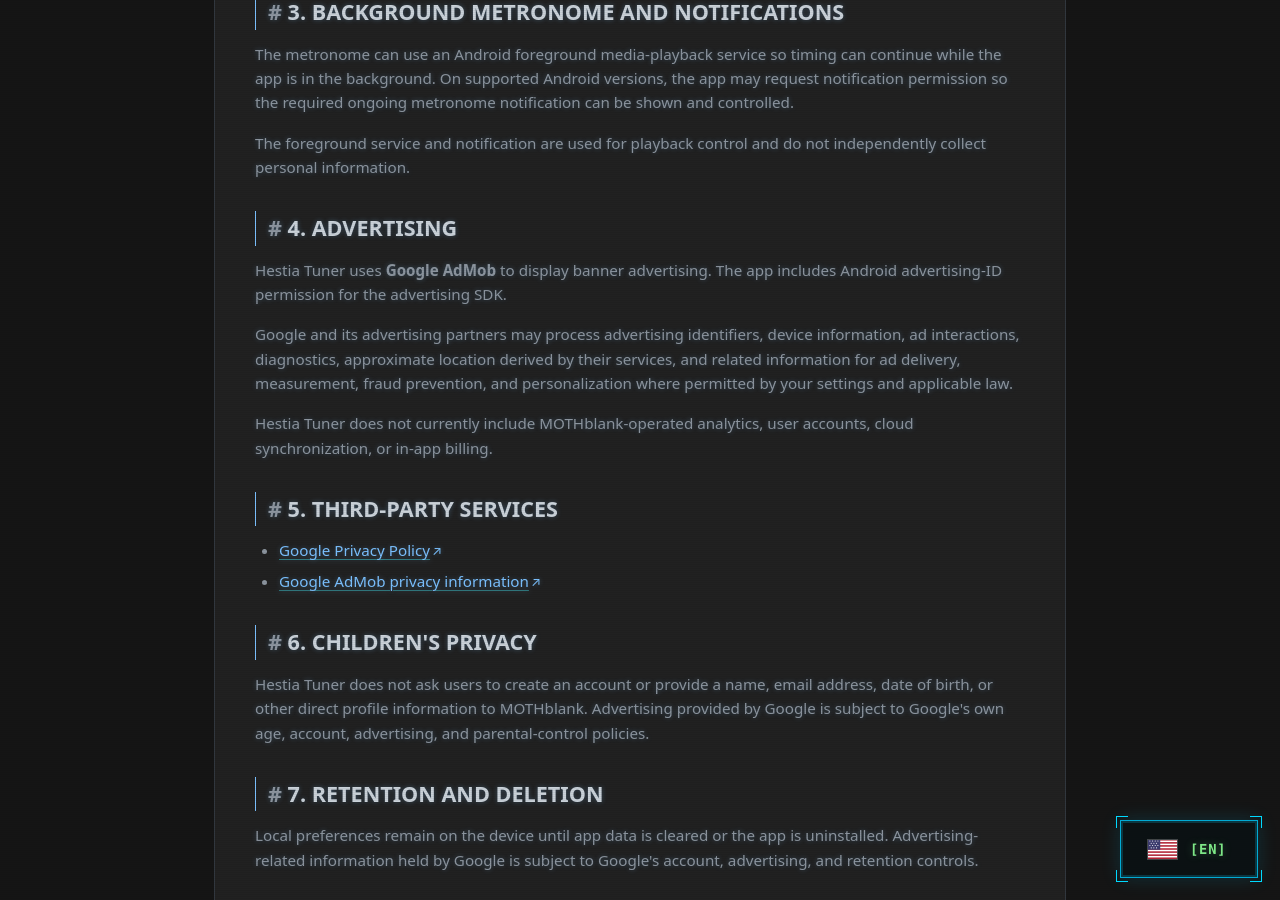
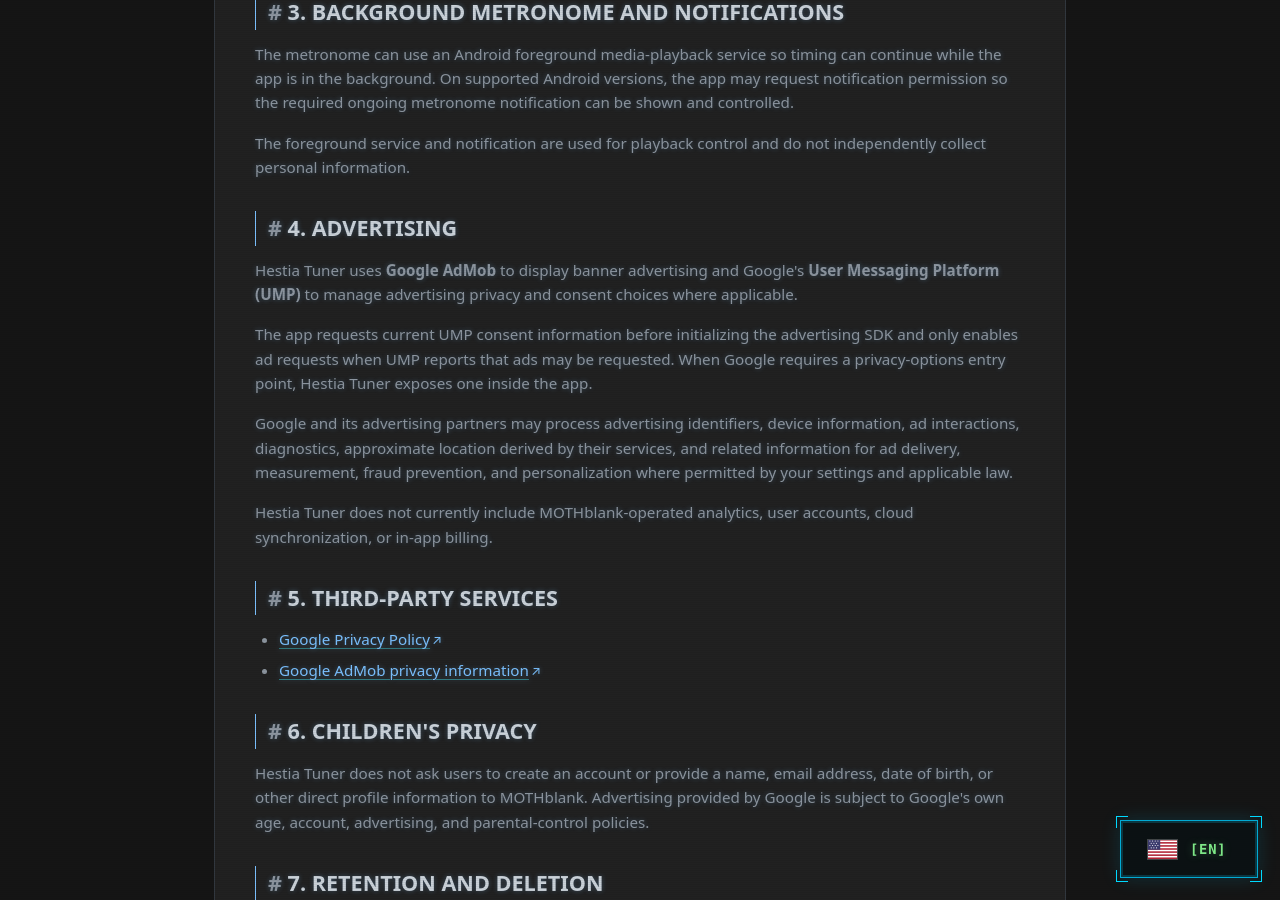
Before and after one commit to MOTHblank/mothblank.github.io, a Jekyll site: the page built from privacy-hestia.html, in a window 1280 px wide and 900 px high, scrolled down 763 px. Built offline with Jekyll 4.4.1, drawn with Linux system fonts in a browser that asks for light colours.

Commit message:
Document Hestia UMP consent flow

```diff
--- a/privacy-hestia.html
+++ b/privacy-hestia.html
@@ -22,7 +22,7 @@
 
 <div class="doc-section"><h2>3. Background Metronome and Notifications</h2><p>The metronome can use an Android foreground media-playback service so timing can continue while the app is in the background. On supported Android versions, the app may request notification permission so the required ongoing metronome notification can be shown and controlled.</p><p>The foreground service and notification are used for playback control and do not independently collect personal information.</p></div>
 
-<div class="doc-section"><h2>4. Advertising</h2><p>Hestia Tuner uses <strong>Google AdMob</strong> to display banner advertising. The app includes Android advertising-ID permission for the advertising SDK.</p><p>Google and its advertising partners may process advertising identifiers, device information, ad interactions, diagnostics, approximate location derived by their services, and related information for ad delivery, measurement, fraud prevention, and personalization where permitted by your settings and applicable law.</p><p>Hestia Tuner does not currently include MOTHblank-operated analytics, user accounts, cloud synchronization, or in-app billing.</p></div>
+<div class="doc-section"><h2>4. Advertising</h2><p>Hestia Tuner uses <strong>Google AdMob</strong> to display banner advertising and Google's <strong>User Messaging Platform (UMP)</strong> to manage advertising privacy and consent choices where applicable.</p><p>The app requests current UMP consent information before initializing the advertising SDK and only enables ad requests when UMP reports that ads may be requested. When Google requires a privacy-options entry point, Hestia Tuner exposes one inside the app.</p><p>Google and its advertising partners may process advertising identifiers, device information, ad interactions, diagnostics, approximate location derived by their services, and related information for ad delivery, measurement, fraud prevention, and personalization where permitted by your settings and applicable law.</p><p>Hestia Tuner does not currently include MOTHblank-operated analytics, user accounts, cloud synchronization, or in-app billing.</p></div>
 
 <div class="doc-section"><h2>5. Third-Party Services</h2><ul><li><a class="doc-link" href="https://policies.google.com/privacy" target="_blank" rel="noopener noreferrer">Google Privacy Policy</a></li><li><a class="doc-link" href="https://support.google.com/admob/answer/6128543" target="_blank" rel="noopener noreferrer">Google AdMob privacy information</a></li></ul></div>
 
```
